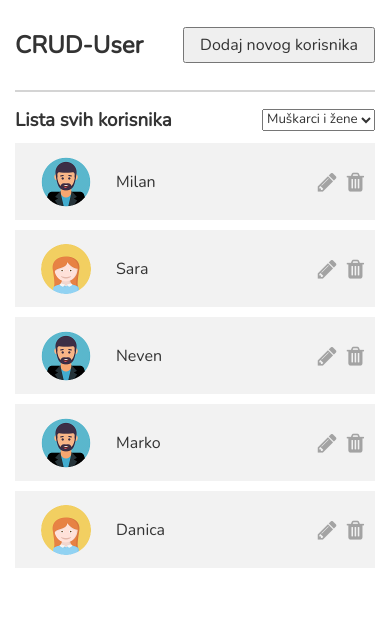
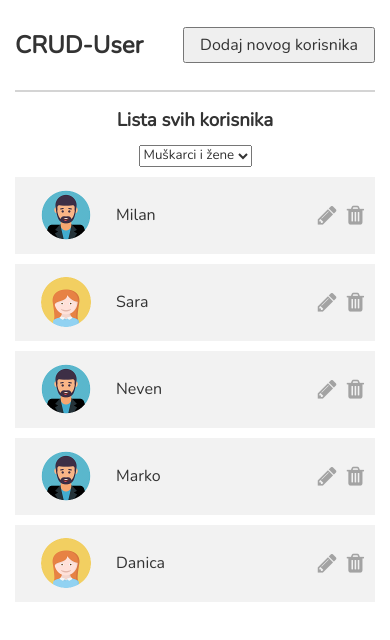
Before and after one commit to milanpanin/crud-user, a React (Create React App) app: page / in a window 390 px wide. Shown: the top 640 px of the page. Built offline with nearby package versions, Linux system fonts and the light colour scheme; the HTML template or start-up script is replaced by a standard one.

Commit message:
Fix some CSS and implement msgs for empty list

```diff
--- a/src/App.js
+++ b/src/App.js
@@ -1,7 +1,8 @@
+import { useState } from 'react';
 import Navigation from './components/navigation/navigation';
 import List from './components/userList/list';
 import './App.css';
-import { useState } from 'react';
+
 
 let dummyData = [
   {
--- a/src/components/modal/modal.css
+++ b/src/components/modal/modal.css
@@ -62,4 +62,14 @@
     .modal-main {
         width: 96%;
     }
+
+    .modal-addBtn, .modal-cancelBtn{
+        padding: 5px 0;
+        width: 120px;
+        margin: 0 10px;
+    }
+
+    .modal-form input[type=text], .modal-form input[type=email] {
+        width: 90%;
+    }
 }
--- a/src/components/userList/filter.css
+++ b/src/components/userList/filter.css
@@ -5,4 +5,14 @@
 
 select{
     outline: none;
+    cursor: pointer;
 }
+
+@media only screen and (max-width: 440px) {
+    .filter{
+        display: inline-block;
+        width: 100%;
+        float: none;
+        text-align: center;
+    }
+}
--- a/src/components/userList/list.css
+++ b/src/components/userList/list.css
@@ -5,3 +5,16 @@
 .list h3{
     display: inline;
 }
+
+.emptyListMsg{
+    margin: 15px 0 0 0;
+}
+
+@media only screen and (max-width: 440px) {
+    .list h3{
+        text-align: center;
+        display: inline-block;
+        width: 100%;
+        margin: 0 0 10px 0;
+    }
+}
--- a/src/components/userList/list.jsx
+++ b/src/components/userList/list.jsx
@@ -21,11 +21,24 @@ const List = (props) => {
         setGender(filterStatus);
     }
 
+    const headerMsg = () => {
+        if(gender === "all"){
+            return <h3>Lista svih korisnika</h3>
+        }
+        else if(gender === "m"){
+            return <h3>Lista svih korisnika muškog pola</h3>
+        }
+        else{
+            return <h3>Lista svih korisnika ženskog pola</h3>
+        }
+    }
+
     return (
         <section className="list">
-            <h3>Lista svih korisnika</h3>
+            {headerMsg()}
             <Filter gender={gender} updateFilter={updateFilter}/>
             {filterUsers()}
+            {filterUsers().length === 0 && <p className="emptyListMsg">Lista je prazna! Unesite novog korisnika ili učitajte ponovo stranicu.</p> }
         </section>
     );
 }
```
